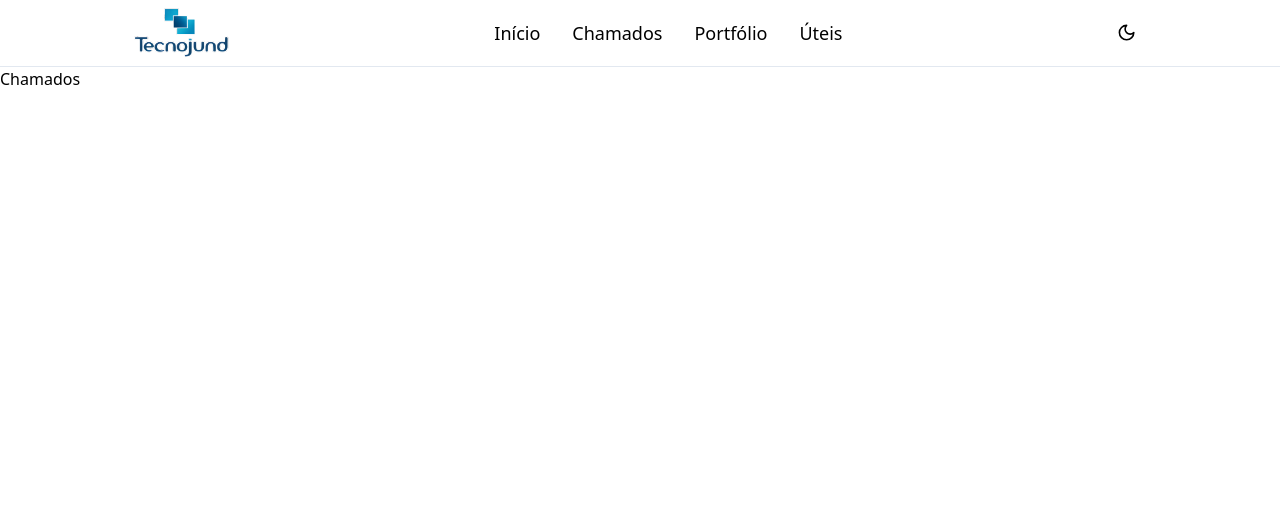
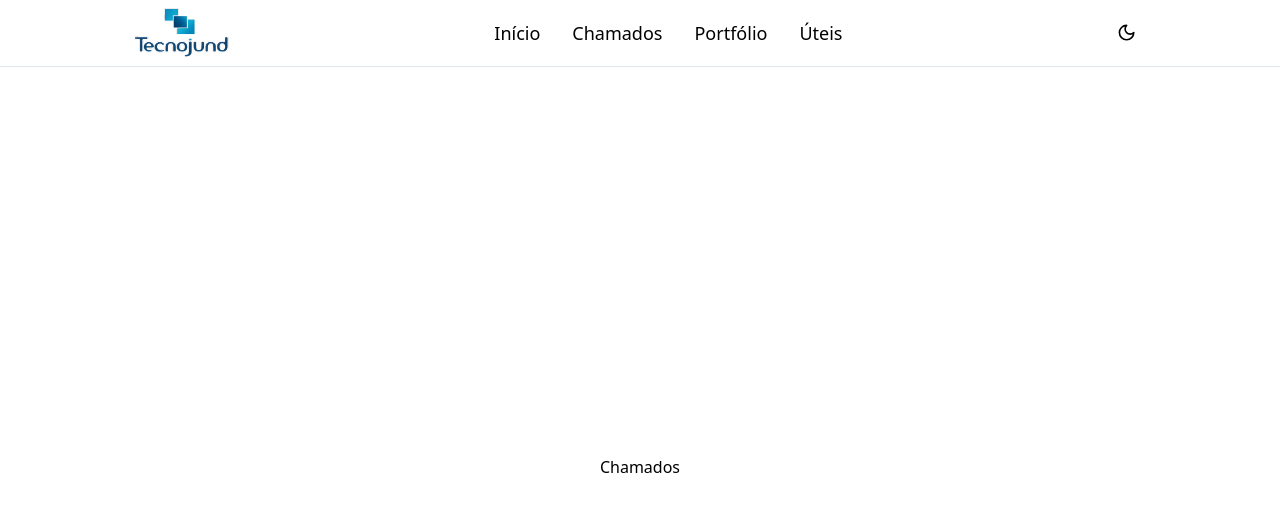
Before and after one commit to giovannivicentin/tecnojund, a Next.js app: page /chamados in a window 1280 px wide. Shown: the top 512 px of the page. Built offline with nearby package versions, Linux system fonts and the light colour scheme; what tailwindcss-animated would draw is missing.

Commit message:
refactor: Update Chamados page layout and styles

```diff
--- a/src/app/chamados/page.tsx
+++ b/src/app/chamados/page.tsx
@@ -1,5 +1,9 @@
 function Chamados() {
-  return <div>Chamados</div>
+  return (
+    <div className="min-h-dvh bg-background flex flex-col items-center justify-center">
+      Chamados
+    </div>
+  )
 }
 
 export default Chamados
```
